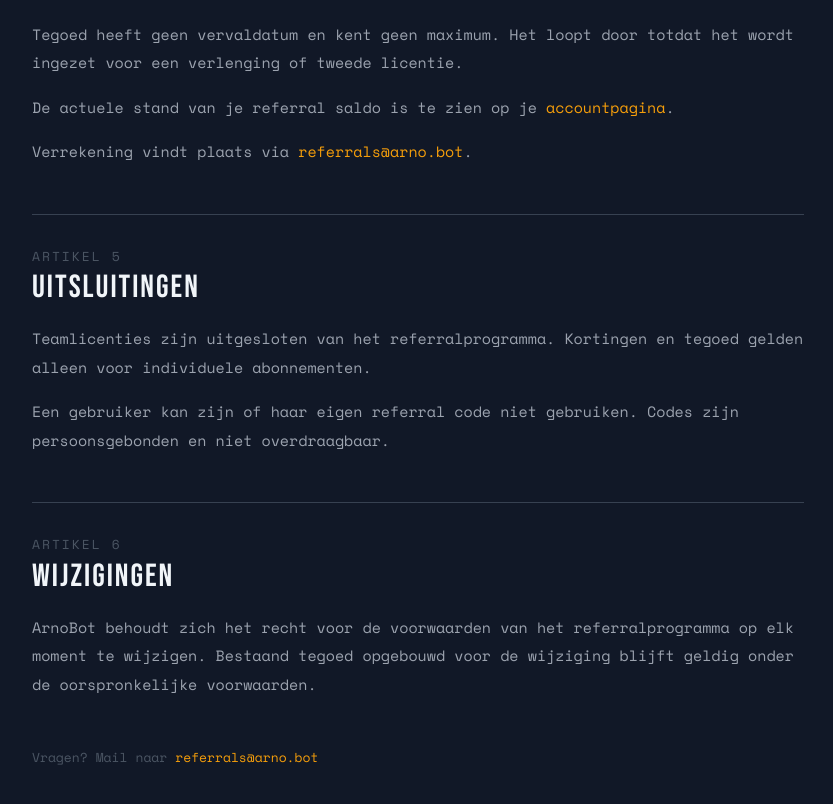
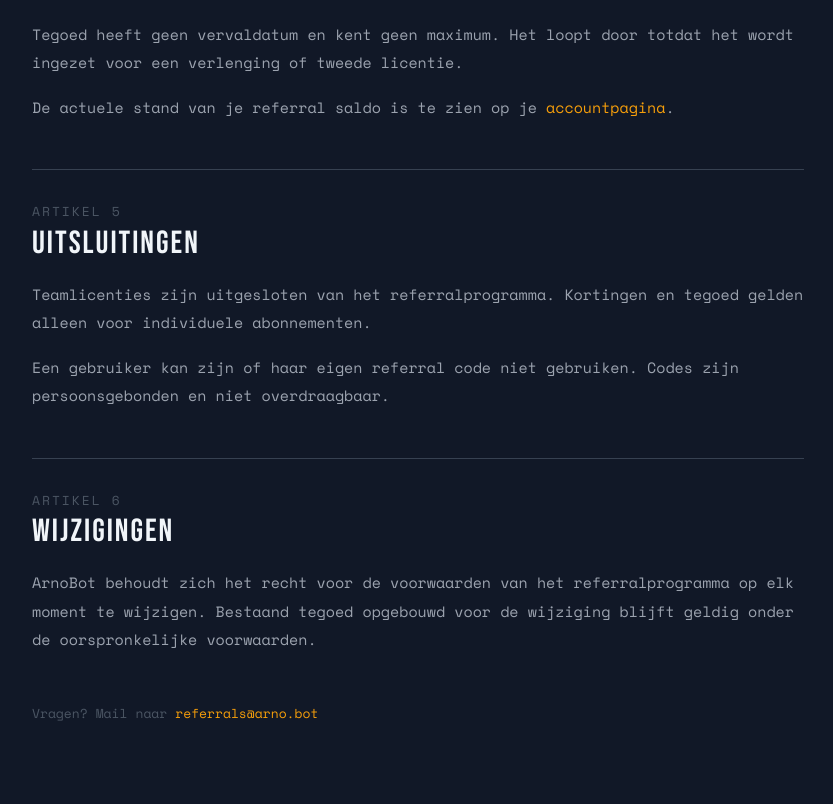
Before and after one commit to arnoceo-ops/arno-blog, a Next.js app: page /referrals in a window 1280 px wide. Shown: the part 1661-2465 px from the top of the page, without its empty margins (222-1055 px from the left). Built offline with nearby package versions, Linux system fonts and the light colour scheme.

Commit message:
fix: verrekeningstekst verwijderd uit artikel 4

```diff
--- a/app/referrals/page.tsx
+++ b/app/referrals/page.tsx
@@ -102,7 +102,6 @@ export default function ReferralSpelregelsPage() {
             <p style={body}>Tegoed is uitsluitend inzetbaar als verlenging van een bestaand maand- of jaarabonnement, of als bijdrage aan een tweede licentie. Uitbetaling in contanten of via andere betaalmethoden is niet mogelijk.</p>
             <p style={body}>Tegoed heeft geen vervaldatum en kent geen maximum. Het loopt door totdat het wordt ingezet voor een verlenging of tweede licentie.</p>
             <p style={body}>De actuele stand van je referral saldo is te zien op je <a href="/bot/account">accountpagina</a>.</p>
-            <p style={body}>Verrekening vindt plaats via <a href="mailto:referrals@arno.bot">referrals@arno.bot</a>.</p>
           </div>
 
           <div style={section}>
```
